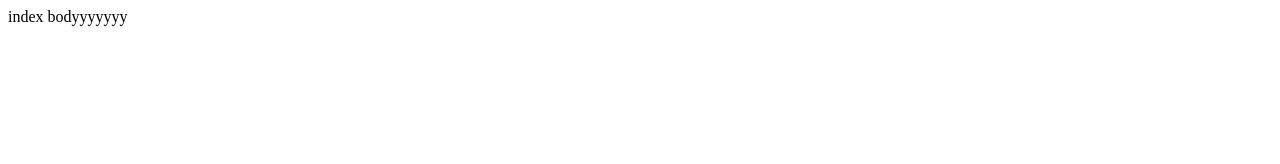
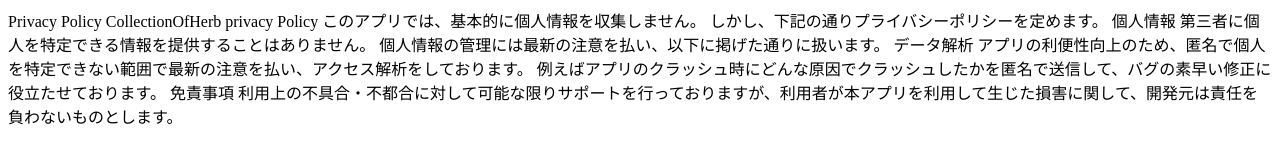
Before and after one commit to Aomemeomeme/CollectionOfHerb, a plain HTML site: page docs/index.html in a window 1280 px wide. Drawn offline with Linux system fonts and the light colour scheme.

Commit message:
Update index.html

```diff
--- a/docs/index.html
+++ b/docs/index.html
@@ -1,8 +1,24 @@
 <hrml>
   <head>
-    index
+    Privacy Policy
   </head>
   <body>
-    bodyyyyyyy
+
+    CollectionOfHerb privacy Policy
+
+    このアプリでは、基本的に個人情報を収集しません。 しかし、下記の通りプライバシーポリシーを定めます。
+
+    個人情報
+
+     第三者に個人を特定できる情報を提供することはありません。 個人情報の管理には最新の注意を払い、以下に掲げた通りに扱います。
+
+    データ解析
+
+     アプリの利便性向上のため、匿名で個人を特定できない範囲で最新の注意を払い、アクセス解析をしております。 例えばアプリのクラッシュ時にどんな原因でクラッシュしたかを匿名で送信して、バグの素早い修正に役立たせております。
+
+    免責事項
+
+     利用上の不具合・不都合に対して可能な限りサポートを行っておりますが、利用者が本アプリを利用して生じた損害に関して、開発元は責任を負わないものとします。
+
   </body>
 </hrml>
```
